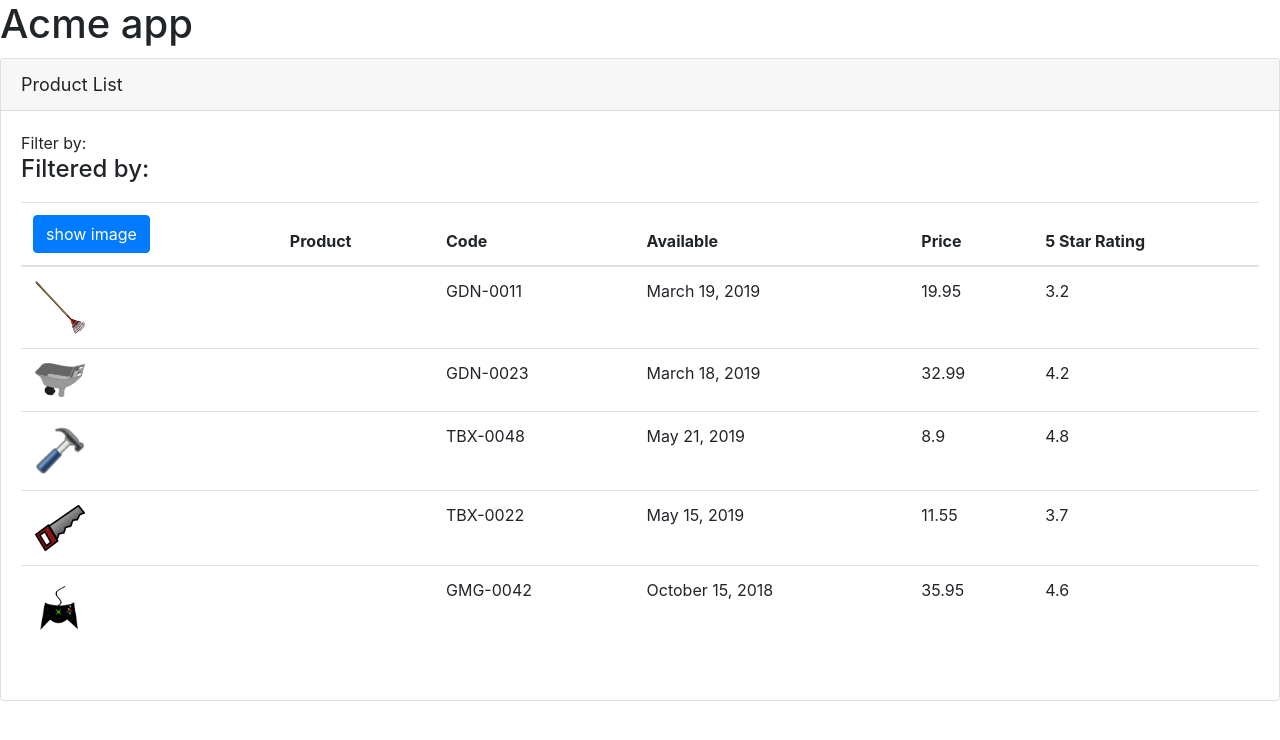
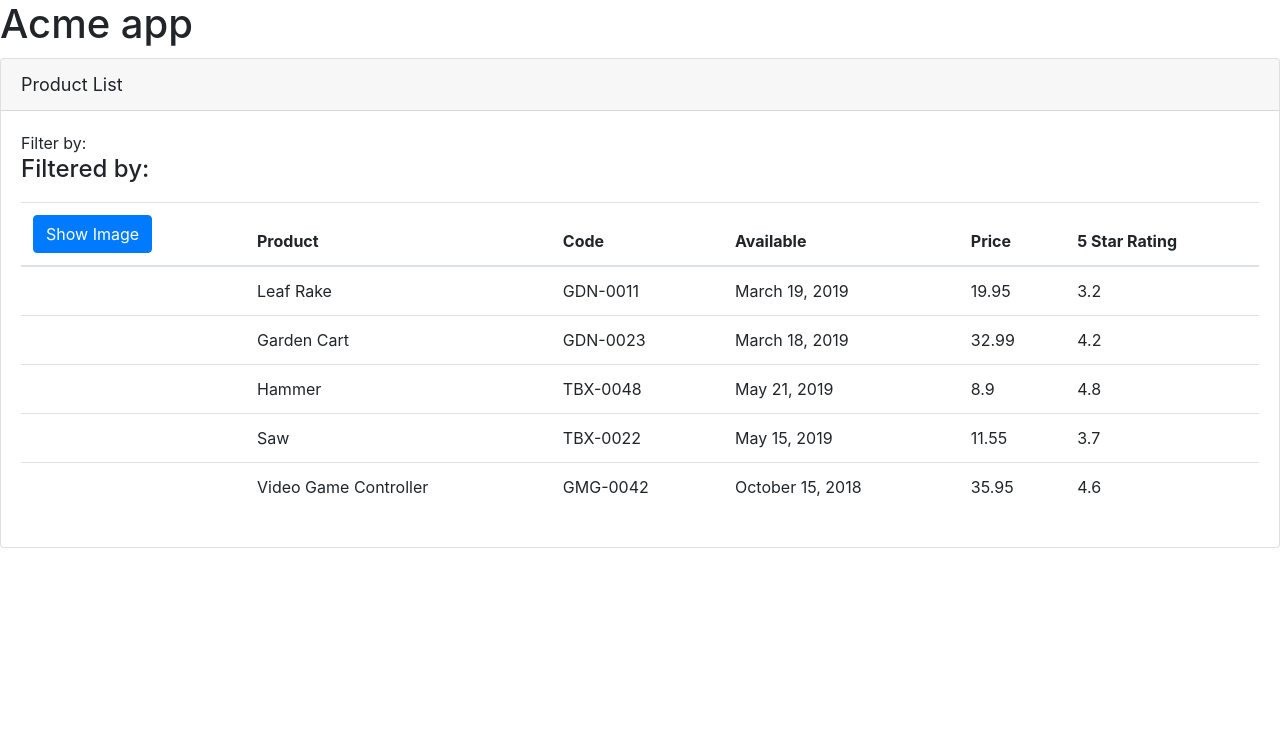
Before and after one commit to CamilaEBF/Agunlar-GettingStarted-CamilaEBF, an Angular app: page / in a window 1280 px wide. Shown: the top 740 px of the page. Built offline with nearby package versions, Linux system fonts and the light colour scheme.

Commit message:
end events binfing

```diff
--- a/src/app/products/product-list.component.html
+++ b/src/app/products/product-list.component.html
@@ -19,8 +19,9 @@
                 <thead>
                     <tr>
                         <th>
-                            <button class='btn btn-primary'>
-                                show image
+                            <button class='btn btn-primary'
+                                (click)='toggleImage()'>
+                                {{showImage ? 'Hide' : 'Show'}} Image
                             </button>
                         </th>
                         <th>Product</th>
@@ -33,13 +34,14 @@
                 <tbody>
                     <tr *ngFor='let product of products'>
                         <td>
-                            <img [src]='product.imageUrl'
+                            <img *ngIf='showImage'
+                                [src]='product.imageUrl'
                                 [title]='product.productName'
                                 [style.width.px]='imageWidth'
                                 [style.margin.px]='imageMargin'
                             >
                         </td>
-                        <td>{{ product.prodctName }}</td>
+                        <td>{{ product.productName }}</td>
                         <td>{{ product.productCode }}</td>
                         <td>{{ product.releaseDate }}</td>
                         <td>{{ product.price }}</td>
--- a/src/app/products/product-list.component.ts
+++ b/src/app/products/product-list.component.ts
@@ -10,6 +10,7 @@
     pageTitle: string = 'Product List';
     imageWidth: number = 50;
     imageMargin: number = 2;
+    showImage: boolean = false;
     products: any[] = [
         {
             "productId": 1,
@@ -62,4 +63,7 @@
             "imageUrl": "assets/images/xbox-controller.png"
         }
     ];
+    toggleImage(): void {
+        this.showImage = !this.showImage;
+    };
 }
```
